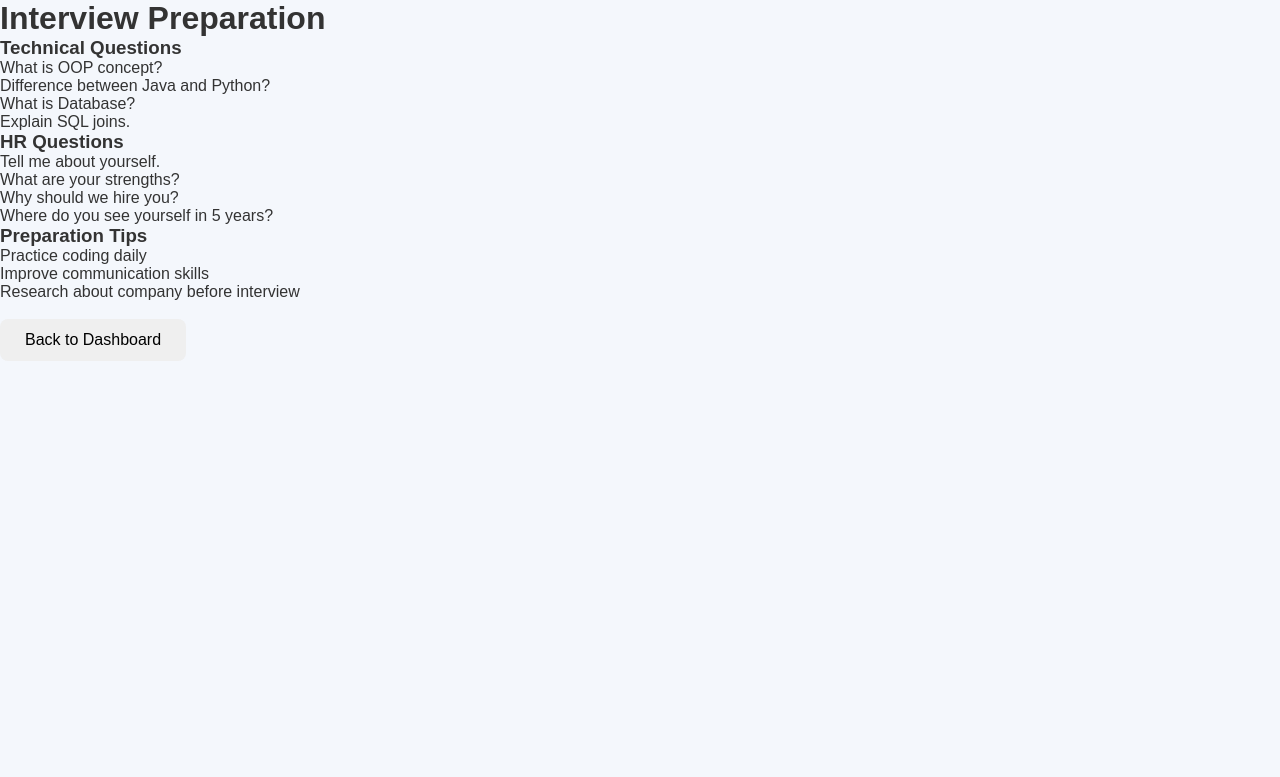
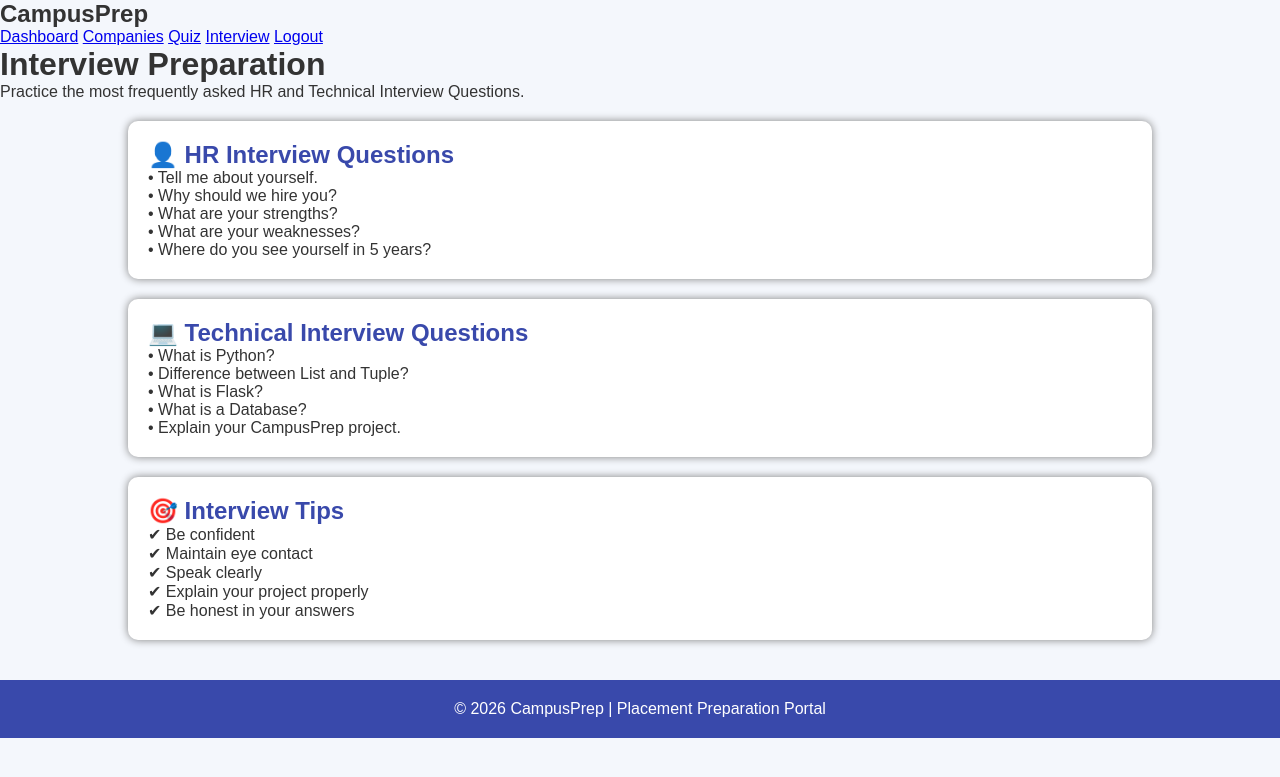
Before and after one commit to swaralidevkar6-creator/CampusPrep, a Flask app: page /interview in a window 1280 px wide. Shown: the top 777 px of the page. Run offline with Flask 3, Linux system fonts and the light colour scheme.

Commit message:
Professional interview page

```diff
--- a/templates/interview.html
+++ b/templates/interview.html
@@ -1,56 +1,64 @@
 <!DOCTYPE html>
 <html>
-
 <head>
     <title>Interview Preparation</title>
     <link rel="stylesheet" href="{{ url_for('static', filename='style.css') }}">
 </head>
+<body>
 
-<body>
+<nav>
+    <h2>CampusPrep</h2>
+
+    <a href="/dashboard">Dashboard</a>
+    <a href="/companies">Companies</a>
+    <a href="/quiz">Quiz</a>
+    <a href="/interview">Interview</a>
+    <a href="/logout">Logout</a>
+</nav>
 
 <div class="container">
 
-<h1>Interview Preparation</h1>
+    <h1>Interview Preparation</h1>
 
+    <p>
+        Practice the most frequently asked HR and Technical Interview Questions.
+    </p>
 
-<h3>Technical Questions</h3>
+    <div class="company-card">
+        <h2>👤 HR Interview Questions</h2>
 
-<ul>
-    <li>What is OOP concept?</li>
-    <li>Difference between Java and Python?</li>
-    <li>What is Database?</li>
-    <li>Explain SQL joins.</li>
-</ul>
+        <p>• Tell me about yourself.</p>
+        <p>• Why should we hire you?</p>
+        <p>• What are your strengths?</p>
+        <p>• What are your weaknesses?</p>
+        <p>• Where do you see yourself in 5 years?</p>
+    </div>
 
+    <div class="company-card">
+        <h2>💻 Technical Interview Questions</h2>
 
-<h3>HR Questions</h3>
+        <p>• What is Python?</p>
+        <p>• Difference between List and Tuple?</p>
+        <p>• What is Flask?</p>
+        <p>• What is a Database?</p>
+        <p>• Explain your CampusPrep project.</p>
+    </div>
 
-<ul>
-    <li>Tell me about yourself.</li>
-    <li>What are your strengths?</li>
-    <li>Why should we hire you?</li>
-    <li>Where do you see yourself in 5 years?</li>
-</ul>
+    <div class="company-card">
+        <h2>🎯 Interview Tips</h2>
 
-
-<h3>Preparation Tips</h3>
-
-<ul>
-    <li>Practice coding daily</li>
-    <li>Improve communication skills</li>
-    <li>Research about company before interview</li>
-</ul>
-
-
-<br>
-
-<a href="/dashboard">
-<button>Back to Dashboard</button>
-</a>
-
+        <p>✔ Be confident</p>
+        <p>✔ Maintain eye contact</p>
+        <p>✔ Speak clearly</p>
+        <p>✔ Explain your project properly</p>
+        <p>✔ Be honest in your answers</p>
+    </div>
 
 </div>
 
+<footer>
+    <p>© 2026 CampusPrep | Placement Preparation Portal</p>
+</footer>
+
 </body>
-
 </html>
```
